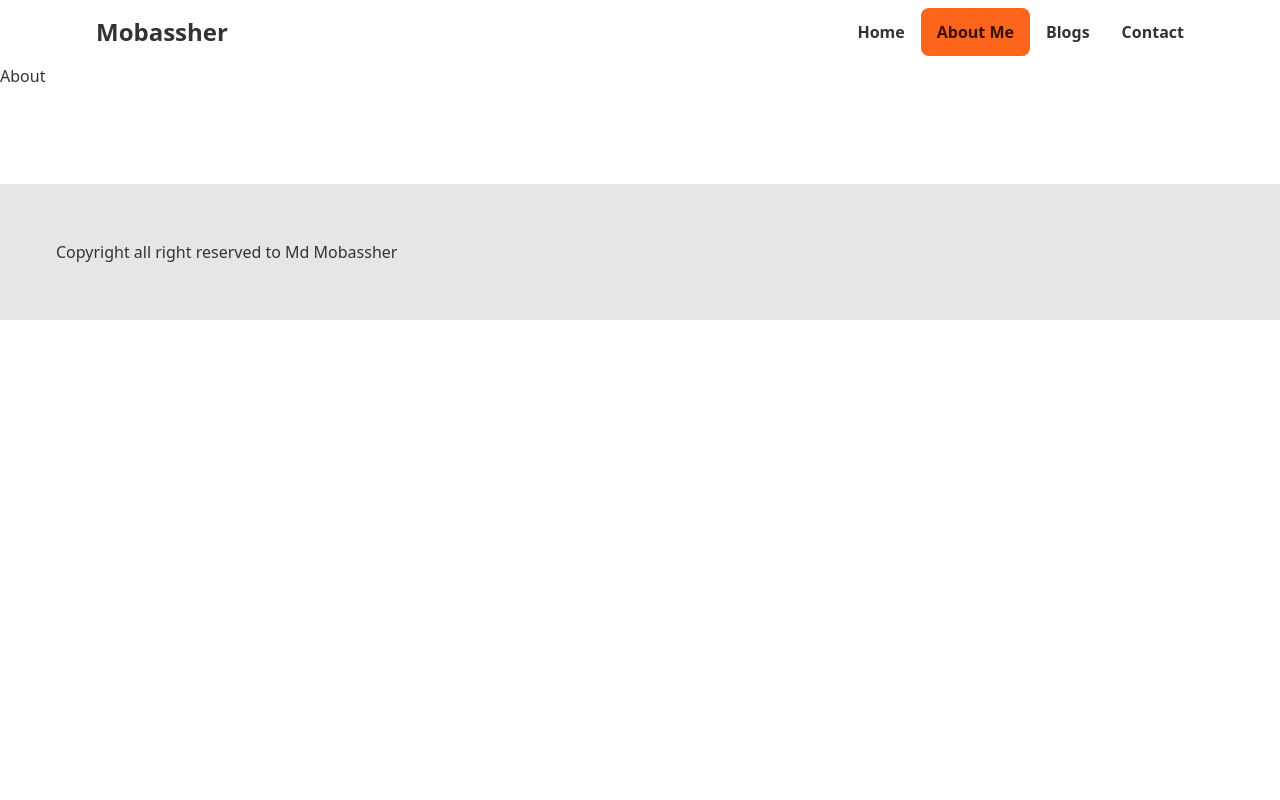
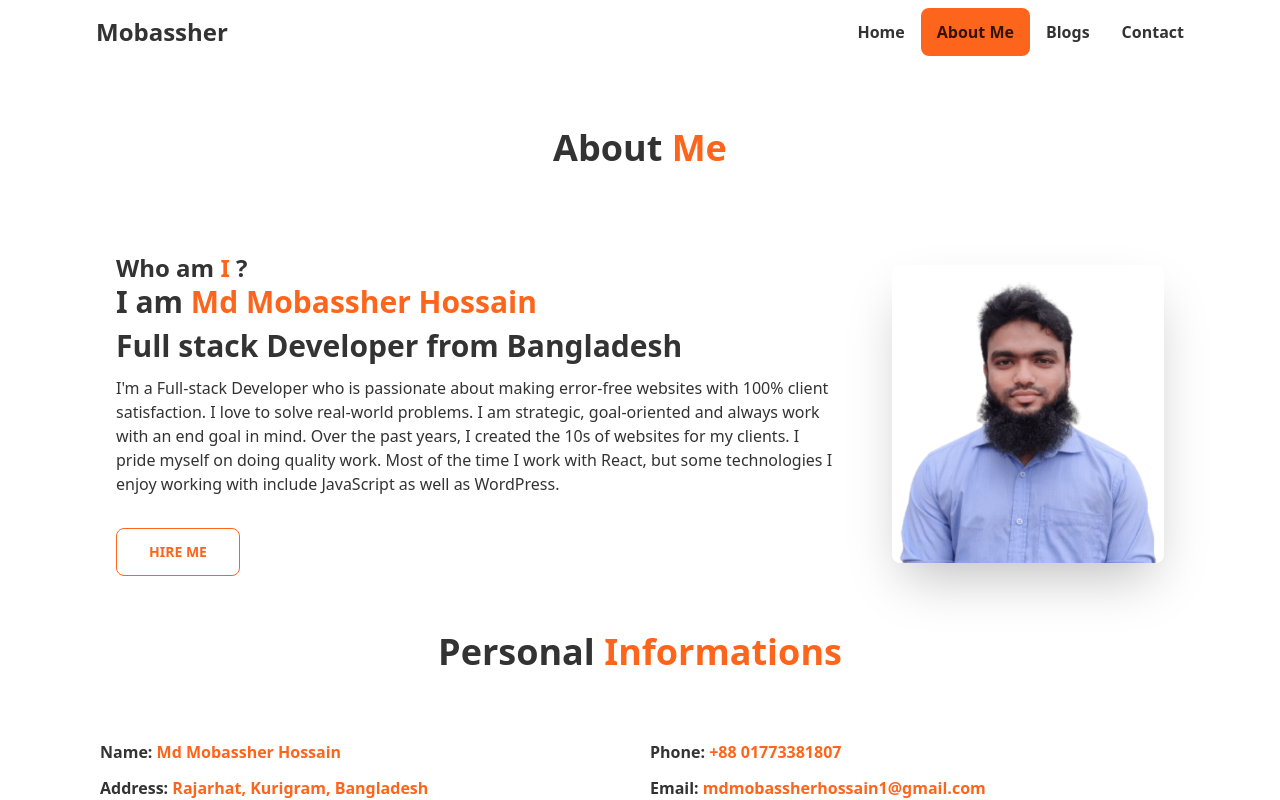
Before and after one commit to Md-Mobassher/Mobassher-Portfolio-Dashboard, a React (Create React App) app: page /about in a window 1280 px wide. Built offline with nearby package versions, Linux system fonts and the light colour scheme.

Commit message:
personal information adde

```diff
--- a/src/Pages/About/About.js
+++ b/src/Pages/About/About.js
@@ -1,9 +1,40 @@
 import React from 'react';
+import { Link } from 'react-router-dom';
+import mobassher from '../../Assets/Images/mobassher.png'
+import PersonalInfo from './PersonalInfo';
+import UseIcon from '../../Shared/UseIcon';
+
 
 const About = () => {
     return (
-        <section id='about'>
-                <h2>About</h2>
+        <section id='about' className='my-16 lg:px-20'>
+             <h2 className='text-4xl font-bold  text-center mb-5 lg:mb-12'>About <span className='text-primary'>Me</span></h2>
+             <div class="hero-content w-full flex-col lg:flex-row-reverse justify-center items-center ">
+                <div className='w-full lg:w-2/5  flex justify-center p-5'>
+                    <img className=" p-5" src={mobassher} class=" rounded-lg shadow-2xl" alt=''/>
+                </div>
+                <div className='w-full lgw-3/5  p-5 '>
+                    <h1 className='text-2xl font-semibold'>Who am <span className='text-primary'>I </span>?</h1>
+                    <h1 class="text-3xl font-semibold mb-2">I am <span className='text-primary'>Md Mobassher Hossain</span> </h1>
+                    <h2 class="text-3xl font-semibold mb-3 font-semibold ">Full stack Developer from Bangladesh</h2>
+
+                    <p className=''>I'm a Full-stack Developer who is passionate about making error-free websites with 100% client satisfaction.
+                    I love to solve real-world problems. I am strategic, goal-oriented and always work with an end goal in mind. Over the past years, I created the 10s of websites for my clients. I pride myself on doing quality work.
+                    Most of the time I work with React, but some technologies I enjoy working with include JavaScript as well as WordPress.</p>
+
+                    <div>
+
+                        <Link to='/contact' className='btn btn-outline btn-primary px-8 mt-8 hover:text-white' >Hire Me</Link>
+                    </div>
+
+                </div>
+
+
+            </div>
+
+            <PersonalInfo></PersonalInfo>
+
+            <UseIcon></UseIcon>
         </section>
     );
 };
--- /dev/null
+++ b/src/Pages/About/PersonalInfo.js
@@ -0,0 +1,29 @@
+import React from 'react';
+
+const PersonalInfo = () => {
+    return (
+        <div className='lg:max-w-2/3 my-5' >
+                     <h2 className='text-4xl font-bold  text-center lg:mb-12'>Personal <span className='text-primary'>Informations</span></h2>
+                     <div className=' grid grid-cols-1 lg:grid-cols-2 gap-5 p-5 justify-center items-center'>
+                         <div className=' justify-start mr-10'>
+                            <p className='mb-3 font-semibold '>Name: <span className='text-primary'>Md Mobassher Hossain</span></p>
+                            <p className='mb-3 font-semibold '>Address: <span className='text-primary'>Rajarhat, Kurigram, Bangladesh</span></p>
+                            <p className='mb-3 font-semibold '>Nationality: <span className='text-primary'>Bangladeshi</span></p>
+                            <p className='mb-3 font-semibold '>Age: <span className='text-primary'>25</span></p>
+                            <p className='mb-3 font-semibold '>Language: <span className='text-primary'>Bengali (Native), English</span></p>
+                         </div>
+
+                         <div className='justify-start'>
+                            <p className='mb-3 font-semibold '>Phone: <span className='text-primary'>+88 01773381807</span></p>
+                            <p className='mb-3 font-semibold '>Email: <span className='text-primary'>mdmobassherhossain1@gmail.com</span></p>
+                            <p className='mb-3 font-semibold '>Github: <span className='text-primary'>https://github.com/Md-Mobassher</span></p>
+                            <p className='mb-3 font-semibold '>Linkedin: <span className='text-primary'>https://www.linkedin.com/in/md-mobassher</span></p>
+                            <p className='mb-3 font-semibold '>Facebook: <span className='text-primary'>https://www.facebook.com/mdmobassherf</span></p>
+                         </div>
+
+                     </div>
+                </div>
+    );
+};
+
+export default PersonalInfo;
--- /dev/null
+++ b/src/Pages/About/Skills.js
@@ -0,0 +1,11 @@
+import React from 'react';
+
+const Skills = () => {
+    return (
+        <div>
+
+        </div>
+    );
+};
+
+export default Skills;
--- a/src/Pages/Contact/Contact.js
+++ b/src/Pages/Contact/Contact.js
@@ -28,13 +28,13 @@ const Contact = () => {
 
 
     return (
-        <section id='contact my-20 px-20'>
+        <section id='contact my-20 lg:px-20'>
              <h1 class="text-4xl font-bold text-center mt-10">Hire <span className='text-primary'> Me</span></h1>
 
-            <div className='lg:flex sm:flex-reverse mt-14 px-20 justify-center'>
+            <div className='lg:flex sm:flex-reverse mt-14 justify-center'>
 
 
-                <div className='lg:w-1/2 mb-10 flex-col justify-center items-center'>
+                <div className='lg:w-1/2 w-full mb-10 flex-col sm:px-5 pl-5 lg:pl-20'>
                     <h1 class="text-3xl font-semibold text-center">Contact <span className='text-primary'> Info</span></h1>
                     <div className='flex justify-start max-w-sm items-center mt-12'>
                         <div>
--- a/src/Pages/Projects/ProjectDetails.js
+++ b/src/Pages/Projects/ProjectDetails.js
@@ -2,14 +2,20 @@ import React, { useEffect, useState } from 'react';
 import { useParams } from 'react-router-dom';
 
 const ProjectDetails = (name) => {
-    const [projectDetails, setProjectDetails] = useState({});
+    const [projectDetails, setProjectDetails] = useState([]);
     const projectName = useParams(name);
 
-    useEffect( () =>{
-        fetch('data.json')
+    useEffect( (projectName) =>{
+        fetch('data.json', {
+            headers : {
+              'Content-Type': 'application/json',
+              'Accept': 'application/json'
+             }
+          })
         .then(res => res.json())
         .then(data => {
-            const match = data.filter(d => d.name.icludes(projectName));
+            console.log(data)
+            const match = data.find(d => d.name.icludes(projectName));
             setProjectDetails(match)
         });
     }, [projectName]);
--- /dev/null
+++ b/src/Shared/UseIcon.js
@@ -0,0 +1,26 @@
+import React from 'react';
+import { FaFacebookSquare } from 'react-icons/fa';
+import { FaLinkedin } from 'react-icons/fa';
+import { FaGithubSquare } from 'react-icons/fa';
+import { AiFillTwitterSquare } from 'react-icons/ai';
+import { Link } from 'react-router-dom';
+
+const useIcon = () => {
+    return (
+        <div >
+            <div className='flex gap-5 justify-center items-center'>
+                <hr />
+                <a as={Link} target='_black' href='https://www.facebook.com/mdmobassherf'><FaFacebookSquare className='w-10 h-10  hover:text-primary'></FaFacebookSquare></a>
+
+                <a as={Link} target='_black' href='https://www.linkedin.com/in/md-mobassher/'><FaLinkedin className='w-10 h-10  hover:text-primary'></FaLinkedin></a>
+
+                <a as={Link} target='_black' href='https://github.com/Md-Mobassher'><FaGithubSquare className='w-10 h-10  hover:text-primary'></FaGithubSquare></a>
+
+                <a as={Link} target='_black' href='https://twitter.com/md_mobasshert'><AiFillTwitterSquare className='w-11 h-11 rounded hover:text-primary'></AiFillTwitterSquare></a>
+                <hr />
+            </div>
+        </div>
+    );
+};
+
+export default useIcon;
```
